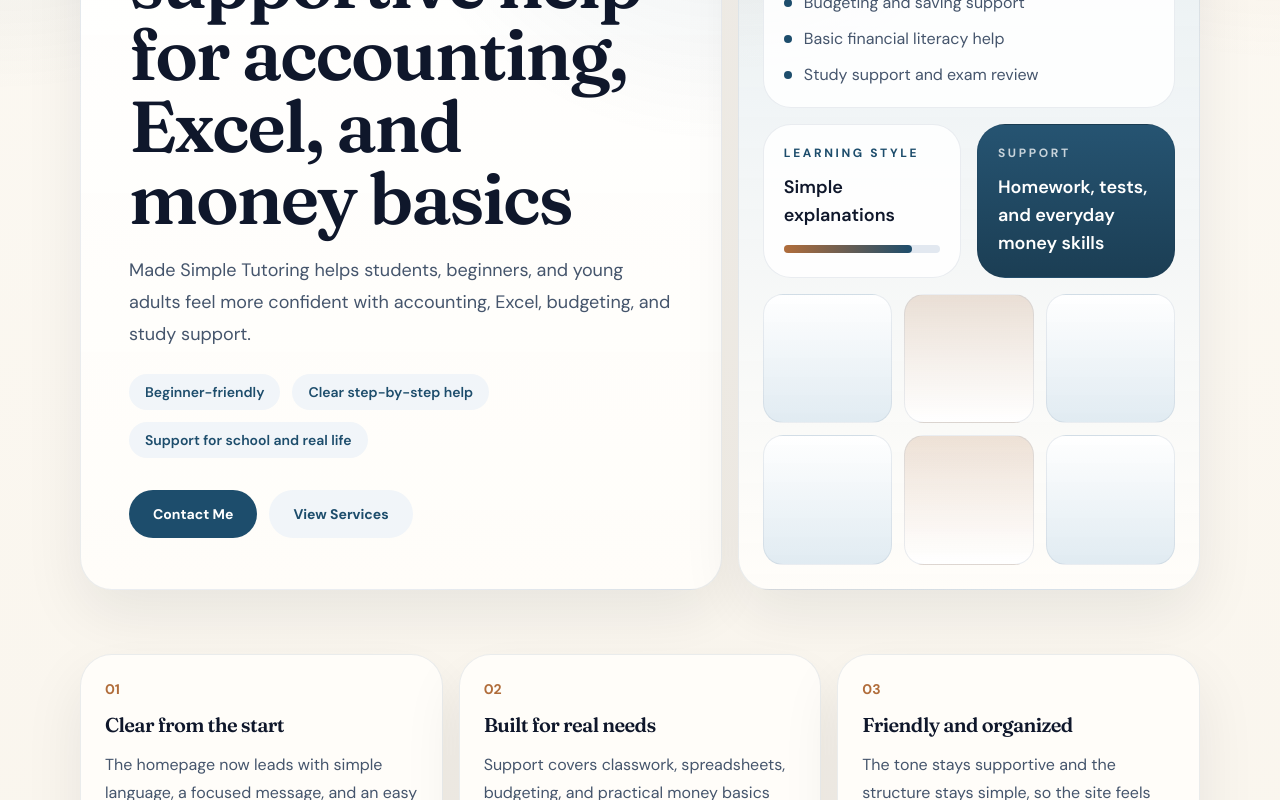
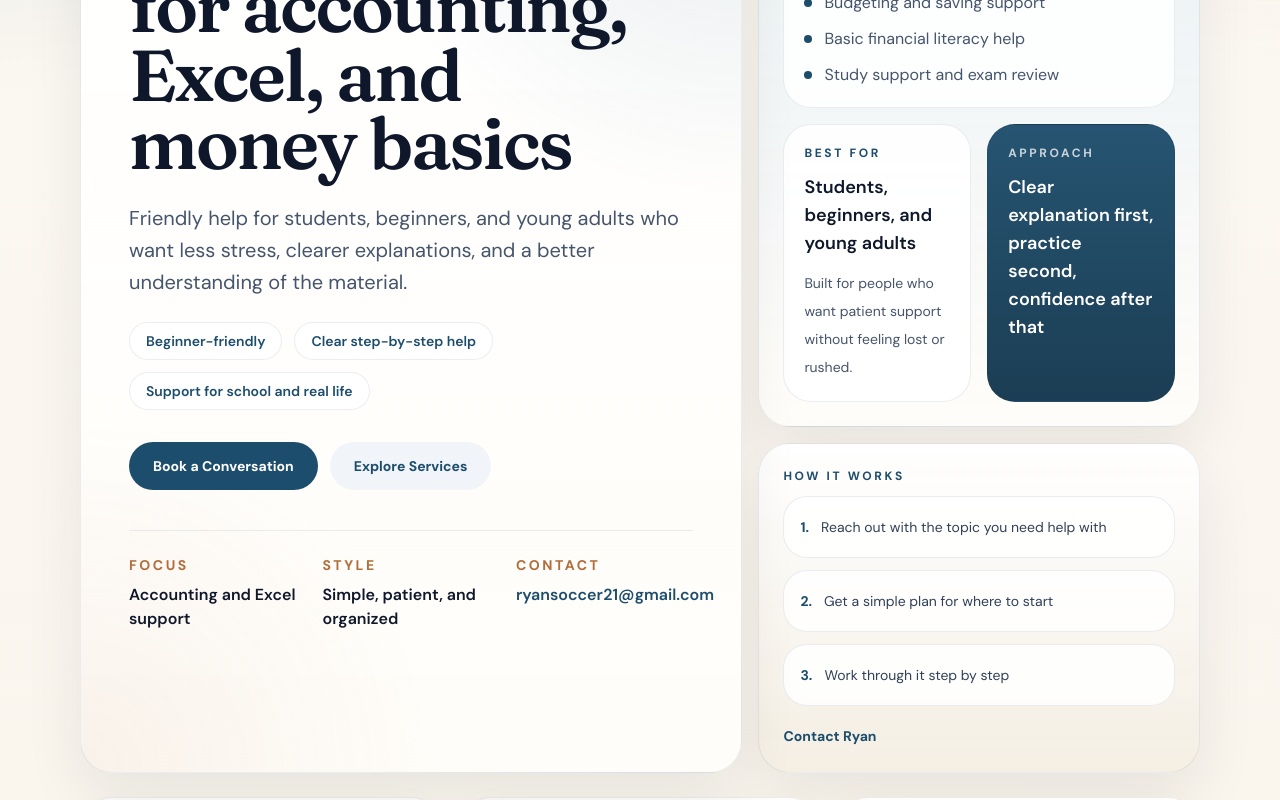
Before and after one commit to ryansoccer21-oss/accounting-made-simple, a Next.js app: page / in a window 1280 px wide. Shown: the part 360-1160 px from the top of the page. Built offline with nearby package versions, Linux system fonts and the light colour scheme.

Commit message:
Refresh homepage hero design

```diff
--- a/components/home-hero.js
+++ b/components/home-hero.js
@@ -1,24 +1,28 @@
 import Link from "next/link";
-import { heroBadges, serviceTopics } from "../lib/site-data";
+import { contactInfo, heroBadges, serviceTopics } from "../lib/site-data";
 
 export default function HomeHero() {
   return (
-    <section className="site-shell section-gap">
-      <div className="grid gap-4 md:grid-cols-[minmax(0,1.25fr)_minmax(300px,0.9fr)]">
-        <article className="surface-card bg-[radial-gradient(circle_at_top_right,rgba(29,77,108,0.1),transparent_34%),linear-gradient(180deg,rgba(255,255,255,0.98),rgba(255,253,249,1))] p-8 md:p-12">
-          <p className="eyebrow">Made Simple Tutoring</p>
-          <h1 className="max-w-[11ch] font-serif text-5xl font-semibold leading-none md:text-7xl">
-            Simple, supportive help for accounting, Excel, and money basics
+    <section className="site-shell section-gap pb-10">
+      <div className="grid gap-4 lg:grid-cols-[minmax(0,1.2fr)_minmax(320px,0.8fr)]">
+        <article className="surface-card relative overflow-hidden bg-[radial-gradient(circle_at_top_right,rgba(29,77,108,0.12),transparent_34%),radial-gradient(circle_at_bottom_left,rgba(177,109,59,0.08),transparent_30%),linear-gradient(180deg,rgba(255,255,255,0.98),rgba(255,253,249,1))] p-8 md:p-12">
+          <div className="absolute right-6 top-6 hidden h-24 w-24 rounded-full border border-white/60 bg-[radial-gradient(circle,rgba(255,255,255,0.85),rgba(255,255,255,0))] lg:block" />
+          <div className="inline-flex items-center gap-2 rounded-full border border-[color:var(--line)] bg-white/90 px-4 py-2 text-xs font-bold uppercase tracking-[0.18em] text-[color:var(--brand)]">
+            <span className="size-2 rounded-full bg-[color:var(--mint)]" />
+            Made Simple Tutoring
+          </div>
+          <h1 className="mt-6 max-w-[11ch] font-serif text-5xl font-semibold leading-[0.95] md:text-7xl">
+            Clear tutoring for accounting, Excel, and money basics
           </h1>
-          <p className="section-copy mt-5 max-w-2xl">
-            Made Simple Tutoring helps students, beginners, and young adults feel more
-            confident with accounting, Excel, budgeting, and study support.
+          <p className="section-copy mt-6 max-w-2xl text-lg md:text-xl">
+            Friendly help for students, beginners, and young adults who want less stress,
+            clearer explanations, and a better understanding of the material.
           </p>
           <div className="mt-6 flex flex-wrap gap-3">
             {heroBadges.map((badge) => (
               <span
                 key={badge}
-                className="rounded-full bg-slate-100 px-4 py-2 text-sm font-semibold text-[color:var(--brand)]"
+                className="rounded-full border border-[color:var(--line)] bg-white/85 px-4 py-2 text-sm font-semibold text-[color:var(--brand)]"
               >
                 {badge}
               </span>
@@ -26,15 +30,38 @@ export default function HomeHero() {
           </div>
           <div className="mt-8 flex flex-wrap gap-3">
             <Link className="cta-primary" href="/contact">
-              Contact Me
+              Book a Conversation
             </Link>
             <Link className="cta-secondary" href="/services">
-              View Services
+              Explore Services
             </Link>
+          </div>
+          <div className="mt-10 grid gap-4 border-t border-[color:var(--line)] pt-6 sm:grid-cols-3">
+            <div>
+              <p className="text-sm font-bold uppercase tracking-[0.18em] text-[color:var(--warm)]">
+                Focus
+              </p>
+              <p className="mt-2 text-base font-semibold text-slate-900">Accounting and Excel support</p>
+            </div>
+            <div>
+              <p className="text-sm font-bold uppercase tracking-[0.18em] text-[color:var(--warm)]">
+                Style
+              </p>
+              <p className="mt-2 text-base font-semibold text-slate-900">Simple, patient, and organized</p>
+            </div>
+            <div>
+              <p className="text-sm font-bold uppercase tracking-[0.18em] text-[color:var(--warm)]">
+                Contact
+              </p>
+              <a className="mt-2 block text-base font-semibold text-[color:var(--brand)]" href={`mailto:${contactInfo.email}`}>
+                {contactInfo.email}
+              </a>
+            </div>
           </div>
         </article>
 
-        <aside className="surface-card overflow-hidden bg-[radial-gradient(circle_at_top_left,rgba(177,109,59,0.1),transparent_30%),linear-gradient(180deg,rgba(228,237,243,0.88),rgba(255,253,249,0.98))] p-6">
+        <aside className="grid gap-4">
+          <div className="surface-card overflow-hidden bg-[radial-gradient(circle_at_top_left,rgba(177,109,59,0.12),transparent_26%),linear-gradient(180deg,rgba(228,237,243,0.88),rgba(255,253,249,0.98))] p-6">
             <div className="rounded-[28px] border border-[var(--line)] bg-white/85 p-5">
               <p className="eyebrow">Session Focus</p>
               <h2 className="text-2xl font-semibold text-slate-900">What you can get help with</h2>
@@ -48,32 +75,45 @@ export default function HomeHero() {
               </ul>
             </div>
 
-          <div className="mt-4 grid gap-4 md:grid-cols-2">
-            <div className="rounded-[28px] border border-[var(--line)] bg-white/85 p-5">
-              <p className="eyebrow">Learning Style</p>
-              <p className="text-lg font-semibold text-slate-900">Simple explanations</p>
-              <div className="mt-4 h-2 rounded-full bg-slate-200">
-                <div className="h-2 w-[82%] rounded-full bg-[linear-gradient(90deg,#b16d3b,#1d4d6c)]" />
+            <div className="mt-4 grid gap-4 sm:grid-cols-2">
+              <div className="rounded-[28px] border border-[var(--line)] bg-white/88 p-5">
+                <p className="eyebrow">Best For</p>
+                <p className="text-lg font-semibold text-slate-900">
+                  Students, beginners, and young adults
+                </p>
+                <p className="mt-3 text-sm leading-7 text-slate-600">
+                  Built for people who want patient support without feeling lost or rushed.
+                </p>
+              </div>
+              <div className="rounded-[28px] border border-slate-800/10 bg-[linear-gradient(180deg,rgba(29,77,108,0.96),rgba(18,54,77,0.96))] p-5 text-white">
+                <p className="eyebrow text-white/75">Approach</p>
+                <p className="text-lg font-semibold leading-7">
+                  Clear explanation first, practice second, confidence after that
+                </p>
               </div>
             </div>
-            <div className="rounded-[28px] border border-slate-800/10 bg-[linear-gradient(180deg,rgba(29,77,108,0.96),rgba(18,54,77,0.96))] p-5 text-white">
-              <p className="eyebrow text-white/75">Support</p>
-              <p className="text-lg font-semibold leading-7">
-                Homework, tests, and everyday money skills
-              </p>
           </div>
-            <div className="grid grid-cols-3 gap-3 md:col-span-2">
-              {Array.from({ length: 6 }).map((_, index) => (
+
+          <div className="surface-card bg-[linear-gradient(180deg,rgba(255,255,255,0.98),rgba(244,238,226,0.96))] p-6">
+            <p className="eyebrow">How It Works</p>
+            <div className="grid gap-3">
+              {[
+                "Reach out with the topic you need help with",
+                "Get a simple plan for where to start",
+                "Work through it step by step"
+              ].map((step, index) => (
                 <div
-                  key={index}
-                  className={`aspect-square rounded-[20px] border border-[var(--line)] ${
-                    index % 3 === 1
-                      ? "bg-[linear-gradient(180deg,rgba(177,109,59,0.18),rgba(255,255,255,0.92))]"
-                      : "bg-[linear-gradient(180deg,rgba(255,255,255,0.92),rgba(223,234,241,0.95))]"
-                  }`}
-                />
+                  key={step}
+                  className="rounded-[24px] border border-[var(--line)] bg-white/85 px-4 py-4 text-sm leading-7 text-slate-700"
+                >
+                  <span className="mr-3 font-bold text-[color:var(--brand)]">{index + 1}.</span>
+                  {step}
+                </div>
               ))}
             </div>
+            <Link className="mt-5 inline-flex text-sm font-bold text-[color:var(--brand)]" href="/contact">
+              Contact Ryan
+            </Link>
           </div>
         </aside>
       </div>
```
Lines whose indentation alone changed are shown as unchanged.
